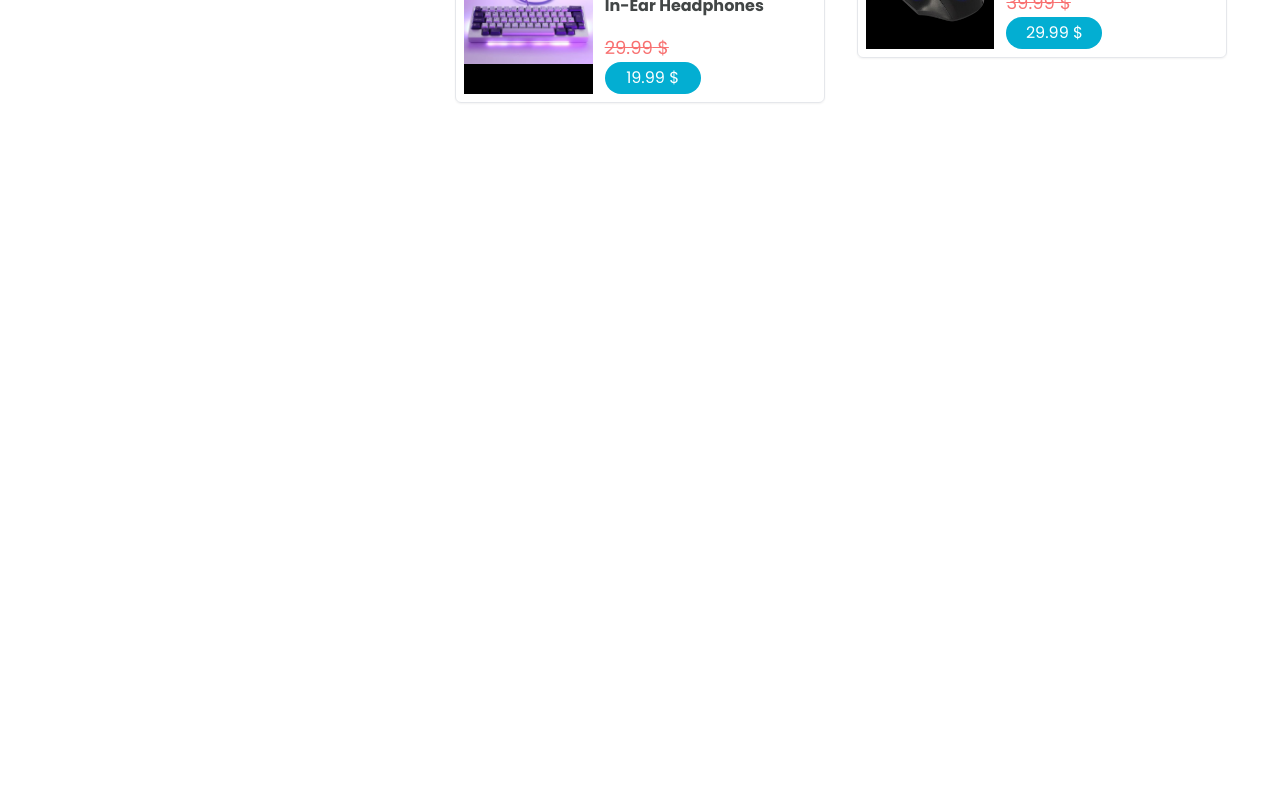
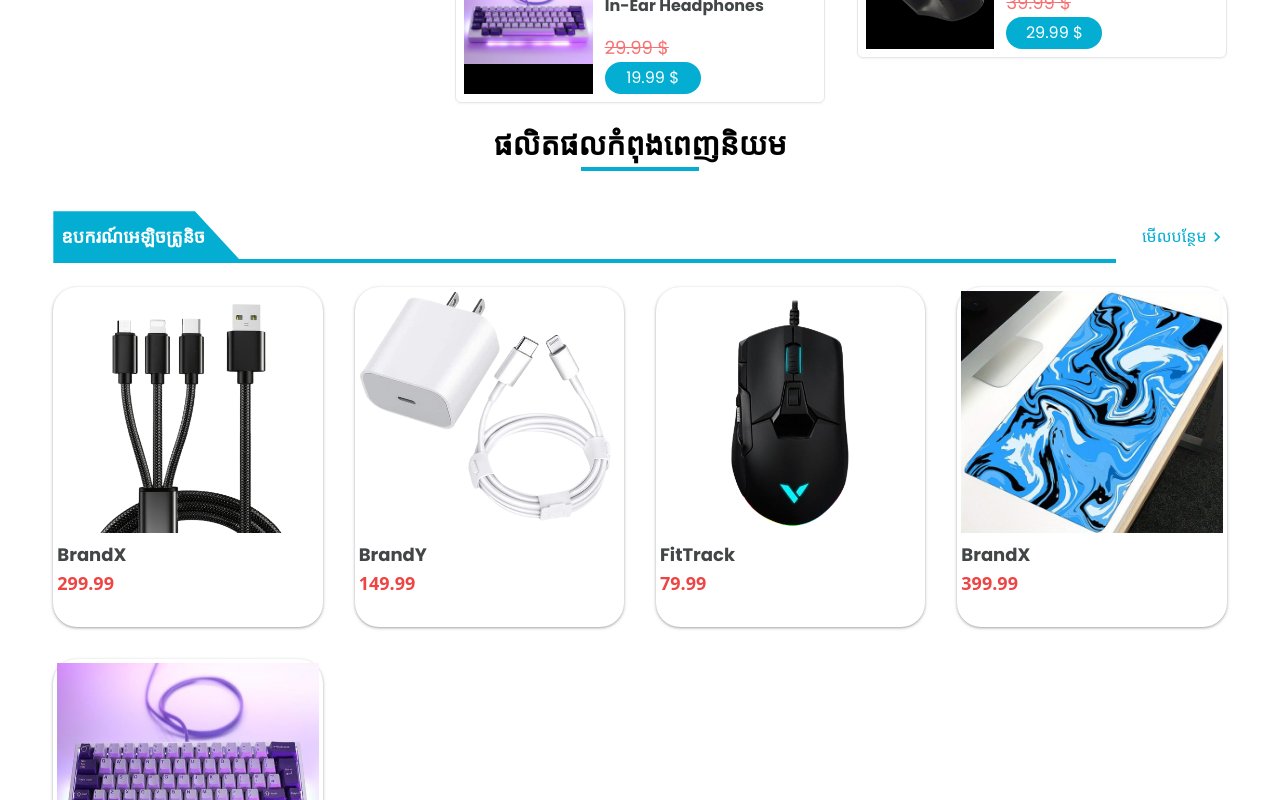
Before and after one commit to PanhaGit/tam-shop, a React (Vite) app: page / in a window 1280 px wide. Shown: the part 1380-2180 px from the top of the page. Before the commit the page ends 1507 px from the top, so only its background shows below. Built offline with nearby package versions, Linux system fonts and the light colour scheme; a web font is replaced by a local one.

Commit message:
seven commits

```diff
--- a/src/App.tsx
+++ b/src/App.tsx
@@ -2,6 +2,7 @@ import { Outlet } from "react-router-dom";
 import "./App.css";
 import Header from "./components/Header";
 import Navber from "./components/Navber";
+import Footer from "./components/Footer";
 
 function App() {
   return (
@@ -9,6 +10,7 @@ function App() {
       <Header />
       <Navber />
       <Outlet />
+      <Footer />
     </>
   );
 }
--- /dev/null
+++ b/src/components/Footer.tsx
@@ -0,0 +1,9 @@
+const Footer = () => {
+  return (
+    <div>
+      <h1>Footer</h1>
+    </div>
+  );
+};
+
+export default Footer;
--- /dev/null
+++ b/src/components/Popularproducts/Popular.tsx
@@ -0,0 +1,23 @@
+import PopularProducts from "./PopularProducts";
+import {
+  Bestsellers,
+  ProductDiscount,
+  NewProduct,
+} from "../../Data/Pro_discount";
+const Popular = () => {
+  return (
+    <div>
+      <h1 className=" text-center text-3xl PopularProducts">
+        ផលិតផលកំពុងពេញនិយម
+      </h1>
+      <PopularProducts
+        ProductDiscount={Bestsellers}
+        text="ឧបករណ៍អេឡិចត្រូនិច"
+      />
+      <PopularProducts ProductDiscount={ProductDiscount} text="នាឡិកាឆ្លាតវៃ" />
+      <PopularProducts ProductDiscount={NewProduct} text="ឧបករណ៍បំពងសម្លេង" />
+    </div>
+  );
+};
+
+export default Popular;
--- /dev/null
+++ b/src/components/Popularproducts/PopularProducts.tsx
@@ -0,0 +1,68 @@
+import { MdKeyboardArrowRight } from "react-icons/md";
+import { Link } from "react-router-dom";
+// import p1 from "../../assets/product/p1.png";
+import { ProductDiscountType } from "../../Data/Pro_discount";
+
+interface ProductsProps {
+  ProductDiscount: ProductDiscountType[];
+  text: string;
+}
+const PopularProducts: React.FC<ProductsProps> = ({
+  ProductDiscount,
+  text,
+}) => {
+  return (
+    <div className="w-full my-12">
+      <div className="flex items-center justify-between">
+        <h1
+          className=" bg-blueHover w-60 py-3 text-lg text-white px-2 font-font font-semibold"
+          style={{
+            clipPath: "polygon(0 0, 59% 0, 79% 100%, 0% 100%)",
+          }}
+        >
+          {text}
+        </h1>
+        <Link
+          to={"/shop"}
+          className="flex items-center text-blueHover font-font"
+        >
+          <p>មើលបន្ថែម</p>
+          <MdKeyboardArrowRight size={20} />
+        </Link>
+      </div>
+      <div className="bg-blueHover md:w-9/12 h-1 relative left-[183px] bottom-1"></div>
+
+      {/* Card */}
+      <div className="lg:grid lg:grid-cols-4 lg:gap-8 md:grid md:grid-cols-3 md:gap-5 grid grid-cols-2 gap-3 my-5">
+        {ProductDiscount.map((popular: ProductDiscountType) => {
+          return (
+            <Link to={`/detail${popular.id}`} key={popular.id}>
+              <div>
+                <div className=" shadow-card rounded-3xl hover:shadow-2xl cursor-pointer transition-all ease-linear delay-75 duration-150">
+                  <div className="md:w-full p-1 rounded-t-3xl md:h-[250px]  w-full h-[150px]">
+                    <img
+                      src={popular.image}
+                      alt=""
+                      className="md:w-full md:h-full w-full h-full"
+                    />
+                  </div>
+                  <div className="md:w-full md:h-[90px] p-1 w-full h-[90px]">
+                    <h3 className="font-font text-lg font-semibold text-colorProduct ">
+                      {popular.brand}
+                    </h3>
+                    <p className="text-lg font-semibold text-red-500">
+                      {popular.price}
+                    </p>
+                  </div>
+                </div>
+              </div>
+            </Link>
+          );
+        })}
+      </div>
+      {/* end Card */}
+    </div>
+  );
+};
+
+export default PopularProducts;
--- a/src/components/pages/Navber/Home.tsx
+++ b/src/components/pages/Navber/Home.tsx
@@ -2,6 +2,7 @@ import { useState } from "react";
 import Banner from "../../banner/Banner";
 import dataBanner from "../../../assets/banner/dataBanner";
 import ProductProps from "../../Home/product/ProductProps";
+import Popular from "../../Popularproducts/Popular";
 
 const Home = () => {
   const [currentSlide, setCurrentSlide] = useState(0);
@@ -31,6 +32,7 @@ const Home = () => {
           onNextSlide={handleNextSlide}
         />
         <ProductProps />
+        <Popular />
       </div>
     </div>
   );
--- a/src/index.css
+++ b/src/index.css
@@ -3,6 +3,9 @@
 @tailwind utilities;
 @import url("https://fonts.googleapis.com/css2?family=Poppins:wght@400;700&family=Koh+Santepheap:wght@400;700&family=Roboto:wght@400;700&family=Noto+Sans:wght@400;700&family=Segoe+UI:wght@400;700&family=Helvetica+Neue:wght@400;700&family=Arial:wght@400;700&family=Liberation+Sans:wght@400;700&family=Apple+Color+Emoji&family=Segoe+UI+Emoji&family=Segoe+UI+Symbol&family=Noto+Color+Emoji&display=swap");
 
+/* body {
+  height: 400vh;
+} */
 .heading {
   @apply text-2xl font-font relative font-semibold;
 }
@@ -16,3 +19,34 @@
   height: 3px;
   background-color: #03aed2;
 }
+
+.PopularProducts {
+  @apply font-font relative font-semibold;
+}
+
+.PopularProducts::before {
+  content: "";
+  position: absolute;
+  top: 40px;
+  left: 45%;
+  width: 10%;
+  height: 4px;
+  background-color: #03aed2;
+}
+.shadow-card {
+  box-shadow: rgba(60, 64, 67, 0.3) 0px 1px 2px 0px,
+    rgba(60, 64, 67, 0.15) 0px 1px 3px 1px;
+}
+/* .beforeLine {
+  @apply my-4 bg-blueHover w-60 py-3 text-lg text-white px-2 font-font font-semibold;
+}
+
+.beforeLine::before {
+  content: "";
+  position: absolute;
+  top: 40px;
+  left: 45%;
+  width: 100%;
+  height: 4px;
+  background-color: #03aed2;
+} */
--- a/src/router/router.tsx
+++ b/src/router/router.tsx
@@ -27,7 +27,7 @@ const router = createBrowserRouter([
         element: <BrandProduct />,
       },
       {
-        path: "/detail",
+        path: "/detail:id",
         element: <Detail />,
       },
     ],
```
